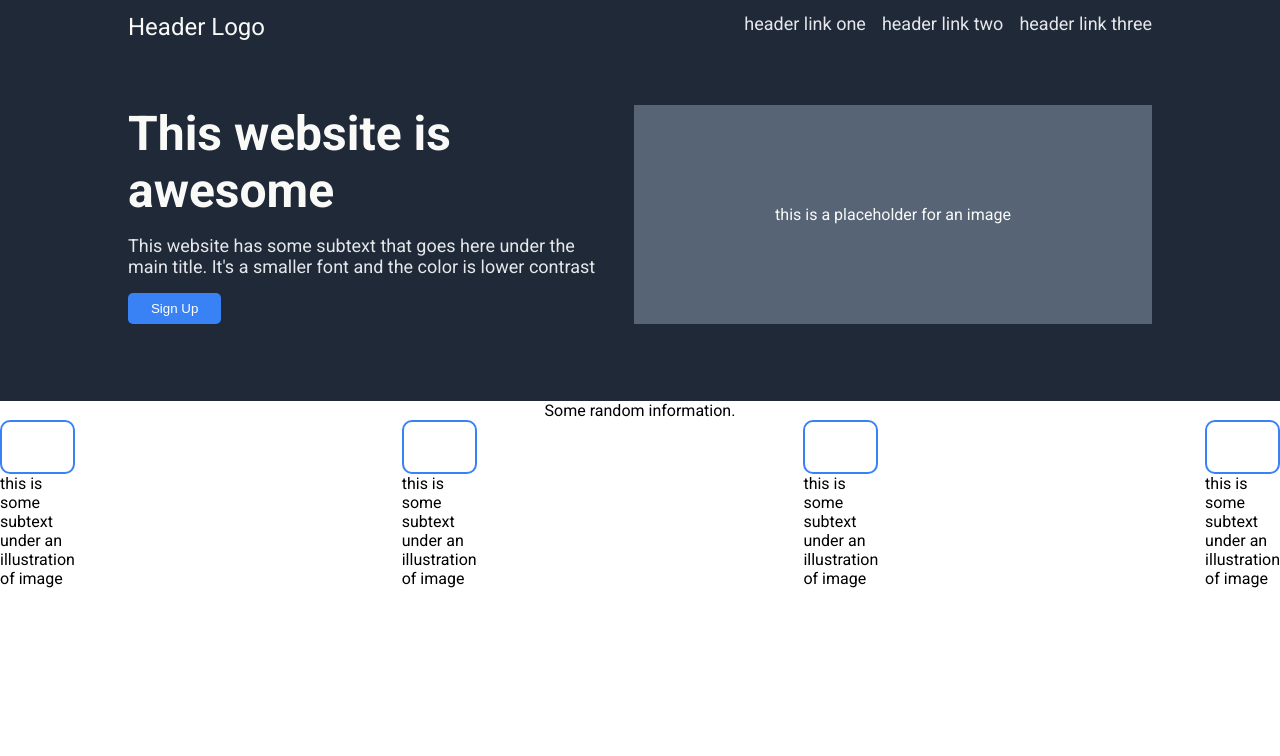
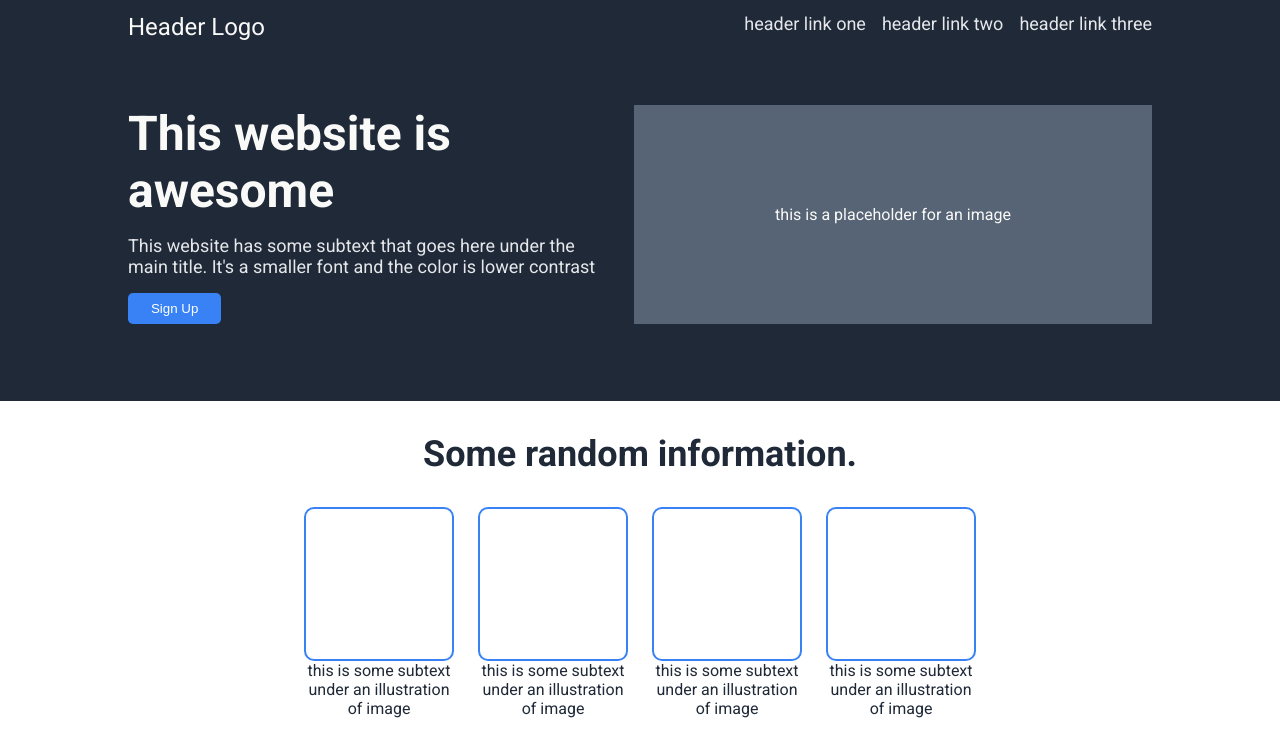
Before and after one commit to Erik-Russell/Landing-Page-TOP-project, a plain HTML site: page index.html in a window 1280 px wide. Drawn offline with Linux system fonts and the light colour scheme.

Commit message:
finished formatting 'information'

```diff
--- a/style.css
+++ b/style.css
@@ -93,22 +93,30 @@ button {
     flex-direction: column;
     justify-content: center;
     align-items: center;
+    color: #1f2937;
+}
+
+.information-title {
+    margin: 32px;
+    font-size: 36px;
+    font-weight: bolder;
 }
 
 .info-card-container {
     display: flex;
-    justify-content: space-between;
+    justify-content: center;
+    gap: 24px;
 }
 
 .info-card {
     display: flex;
     flex-direction: column;
-    flex: 0;
+    flex: 0 1 150px;
+    text-align: center;
 }
 
 .info-image {
     border: solid 2px #3882f6;
     border-radius: 10px;
-    min-height: 50px;
-    min-width: 50px;
+    min-height: 150px;
 }
```
